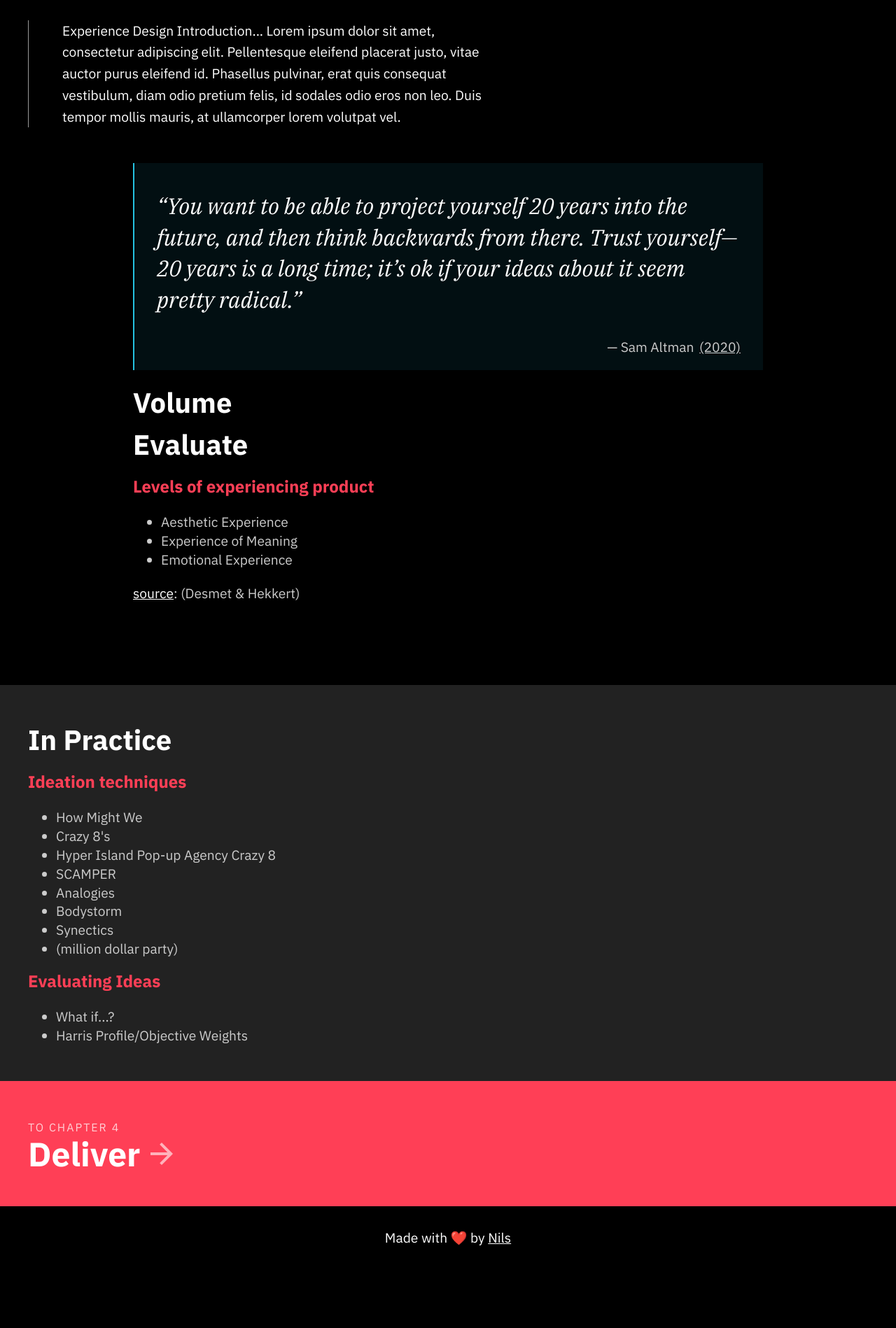
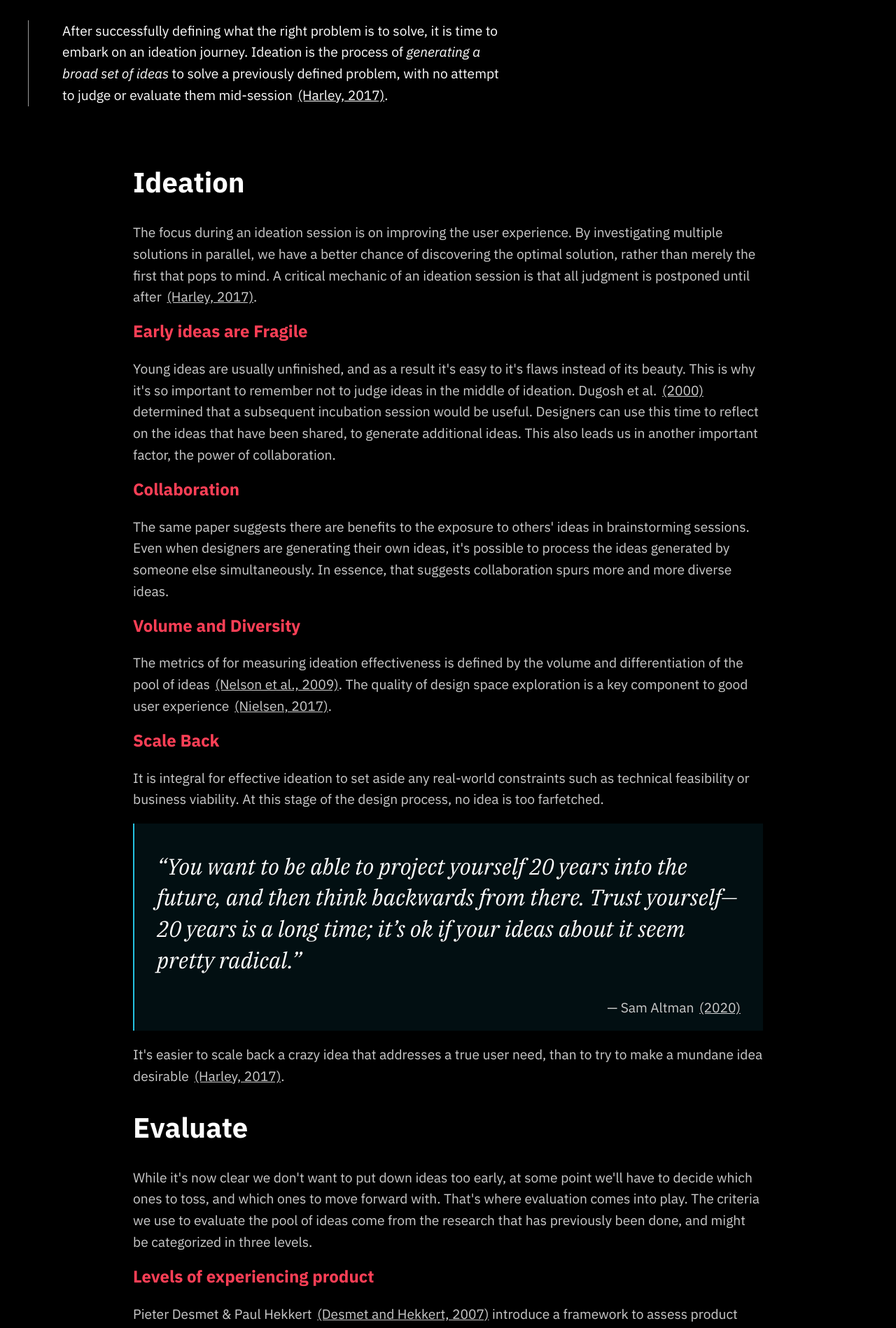
Before and after one commit to nwesthoff/ra-experience-design, a Next.js app: page /chapters/3-develop in a window 1280 px wide. Shown: the part 260-2158 px from the top of the page at 70% size. Before the commit the page ends 2075 px from the top, so only its background shows below. Built offline with nearby package versions, Linux system fonts and the light colour scheme.

Commit message:
📝 Add ideation

```diff
--- a/config/GlobalStyle.ts
+++ b/config/GlobalStyle.ts
@@ -111,12 +111,14 @@ const GlobalStyle = createGlobalStyle`
 
   h2 {
     font-size: 2.5rem;
+    line-height: 1.2;
   }
 
   h3 {
     color: ${theme.colors.primary};
     font-size: 1.5rem;
     margin-top: 1.2rem;
+    line-height: 1.2;
   }
 
   h4, h5, h6 {
--- a/config/MyReferences.ts
+++ b/config/MyReferences.ts
@@ -229,6 +229,56 @@ const myReferences: AcademicRef[] = [
         "Stigliani, I. and Ravasi, D. (2012). Organizing Thoughts and Connecting Brains: Material Practices and the Transition from Individual to Group-Level Prospective Sensemaking. Academy of Management Journal, 55(5), pp.1232–1259.",
     },
   },
+  {
+    citationKey: "nngroupIdeation",
+    entryType: "TRADEMAG",
+    entryTags: {
+      author: "Harley",
+      year: "2017",
+      inBib:
+        "Harley, A. (2017). Ideation for Everyday Design Challenges. [online] Nielsen Norman Group. Available at: https://www.nngroup.com/articles/ux-ideation/ [Accessed 18 Jun. 2020].",
+    },
+  },
+  {
+    citationKey: "nngroupParallel",
+    entryType: "TRADEMAG",
+    entryTags: {
+      author: "Nielsen",
+      year: "2017",
+      inBib:
+        "Nielsen, J. (2011). Parallel & Iterative Design + Competitive Testing = High Usability. [online] Nielsen Norman Group. Available at: https://www.nngroup.com/articles/parallel-and-iterative-design/.",
+    },
+  },
+  {
+    citationKey: "experienceDesmet",
+    entryType: "ACADEMIC",
+    entryTags: {
+      author: "Desmet and Hekkert",
+      year: "2007",
+      inBib:
+        "Desmet, P. and Hekkert, P. (2007). Framework of Product Experience. International Journal of Design, 1(1), pp.57–66.",
+    },
+  },
+  {
+    citationKey: "cognitiveStimulation",
+    entryType: "ACADEMIC",
+    entryTags: {
+      author: "Dugosh et al.",
+      year: "2000",
+      inBib:
+        "Dugosh, K.L., Paulus, P.B., Roland, E.J. and Yang, H.-C. (2000). Cognitive stimulation in brainstorming. Journal of Personality and Social Psychology, 79(5), pp.722–735.",
+    },
+  },
+  {
+    citationKey: "ideationMetrics",
+    entryType: "ACADEMIC",
+    entryTags: {
+      author: "Nelson et al.",
+      year: "2009",
+      inBib:
+        "Nelson, B.A., Wilson, J.O., Rosen, D. and Yen, J. (2009). Refined metrics for measuring ideation effectiveness. Design Studies, 30(6), pp.737–743.",
+    },
+  },
 ];
 
 export interface AcademicRef {
--- a/pages/chapters/3-develop.tsx
+++ b/pages/chapters/3-develop.tsx
@@ -12,16 +12,58 @@ const DevelopPage = () => (
       <PageIntroduction>
         <h1>Develop</h1>
         <p>
-          Experience Design Introduction... Lorem ipsum dolor sit amet,
-          consectetur adipiscing elit. Pellentesque eleifend placerat justo,
-          vitae auctor purus eleifend id. Phasellus pulvinar, erat quis
-          consequat vestibulum, diam odio pretium felis, id sodales odio eros
-          non leo. Duis tempor mollis mauris, at ullamcorper lorem volutpat vel.
+          After successfully defining what the right problem is to solve, it is
+          time to embark on an ideation journey. Ideation is the process of{" "}
+          <em>generating a broad set of ideas</em> to solve a previously defined
+          problem, with no attempt to judge or evaluate them mid-session{" "}
+          <Citation id="nngroupIdeation" />.
         </p>
       </PageIntroduction>
     </PageWrapper>
     <PageWrapper>
       <ContentContainer>
+        <h2>Ideation</h2>
+        <p>
+          The focus during an ideation session is on improving the user
+          experience. By investigating multiple solutions in parallel, we have a
+          better chance of discovering the optimal solution, rather than merely
+          the first that pops to mind. A critical mechanic of an ideation
+          session is that all judgment is postponed until after{" "}
+          <Citation id="nngroupIdeation" />.
+        </p>
+        <h3>Early ideas are Fragile</h3>
+        <p>
+          Young ideas are usually unfinished, and as a result it's easy to it's
+          flaws instead of its beauty. This is why it's so important to remember
+          not to judge ideas in the middle of ideation. Dugosh et al.{" "}
+          <Citation id="cognitiveStimulation" hideAuthor /> determined that a
+          subsequent incubation session would be useful. Designers can use this
+          time to reflect on the ideas that have been shared, to generate
+          additional ideas. This also leads us in another important factor, the
+          power of collaboration.
+        </p>
+        <h3>Collaboration</h3>
+        <p>
+          The same paper suggests there are benefits to the exposure to others'
+          ideas in brainstorming sessions. Even when designers are generating
+          their own ideas, it's possible to process the ideas generated by
+          someone else simultaneously. In essence, that suggests collaboration
+          spurs more and more diverse ideas.{" "}
+        </p>
+        <h3>Volume and Diversity</h3>
+        <p>
+          The metrics of for measuring ideation effectiveness is defined by the
+          volume and differentiation of the pool of ideas{" "}
+          <Citation id="ideationMetrics" />. The quality of design space
+          exploration is a key component to good user experience{" "}
+          <Citation id="nngroupParallel" />.
+        </p>
+        <h3>Scale Back</h3>
+        <p>
+          It is integral for effective ideation to set aside any real-world
+          constraints such as technical feasibility or business viability. At
+          this stage of the design process, no idea is too farfetched.{" "}
+        </p>
         <blockquote>
           <p>
             “You want to be able to project yourself 20 years into the future,
@@ -34,19 +76,38 @@ const DevelopPage = () => (
             </li>
           </ul>
         </blockquote>
-        <h2>Volume</h2>
+        <p>
+          It's easier to scale back a crazy idea that addresses a true user
+          need, than to try to make a mundane idea desirable{" "}
+          <Citation id="nngroupIdeation" />.
+        </p>
         <h2>Evaluate</h2>
+        <p>
+          While it's now clear we don't want to put down ideas too early, at
+          some point we'll have to decide which ones to toss, and which ones to
+          move forward with. That's where evaluation comes into play. The
+          criteria we use to evaluate the pool of ideas come from the research
+          that has previously been done, and might be categorized in three
+          levels.
+        </p>
         <h3>Levels of experiencing product</h3>
-        <ul>
-          <li>Aesthetic Experience</li>
-          <li>Experience of Meaning</li>
-          <li>Emotional Experience</li>
-        </ul>
         <p>
-          <a href="https://www.researchgate.net/profile/Pieter_Desmet2/publication/235700959_Framework_of_Product_Experience/links/0f317535b687d5ce2f000000.pdf">
-            source
-          </a>
-          : (Desmet & Hekkert)
+          Pieter Desmet & Paul Hekkert <Citation id="experienceDesmet" />{" "}
+          introduce a framework to assess product experience. The three levels
+          of product experience they define are, aesthetic pleasure, attribution
+          of meaning and emotional response.
+        </p>
+        <p>
+          At the aesthetic level, they consider a product’s capacity to delight
+          one or more senses. Products can be beautiful to look at or pleasant
+          to touch, these micro-experiences all add up to the total experience
+          users have with the product. At the level of meaning, cognition comes
+          into play. This defines how users attach personal or symbolic
+          significance to the products they use. At the emotional level they
+          refer to emotional response we have when interacting with products
+          (emotion as everyday language like love and disgust). These lenses can
+          be considered to ensure all bases are covered by our evaluation
+          process.{" "}
         </p>
       </ContentContainer>
     </PageWrapper>
@@ -56,7 +117,7 @@ const DevelopPage = () => (
         <h3>Ideation techniques</h3>
         <ul>
           <li>How Might We</li>
-          <li>Crazy 8&#39;s</li>
+          <li>Crazy 8's</li>
           <li>Hyper Island Pop-up Agency Crazy 8</li>
           <li>SCAMPER</li>
           <li>Analogies</li>
```
Also changed, not shown: pages/index.tsx (+4 -5 lines).
